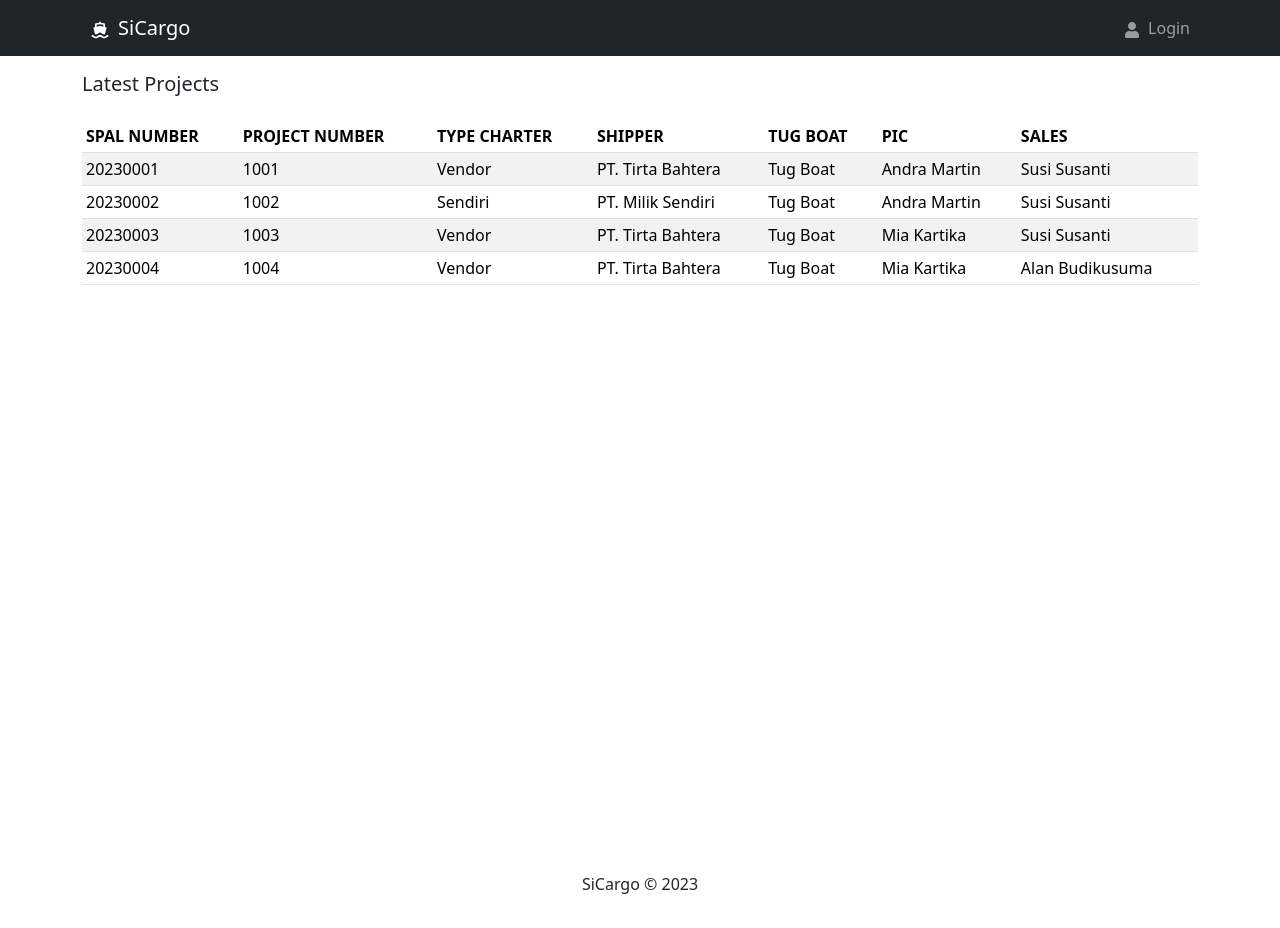
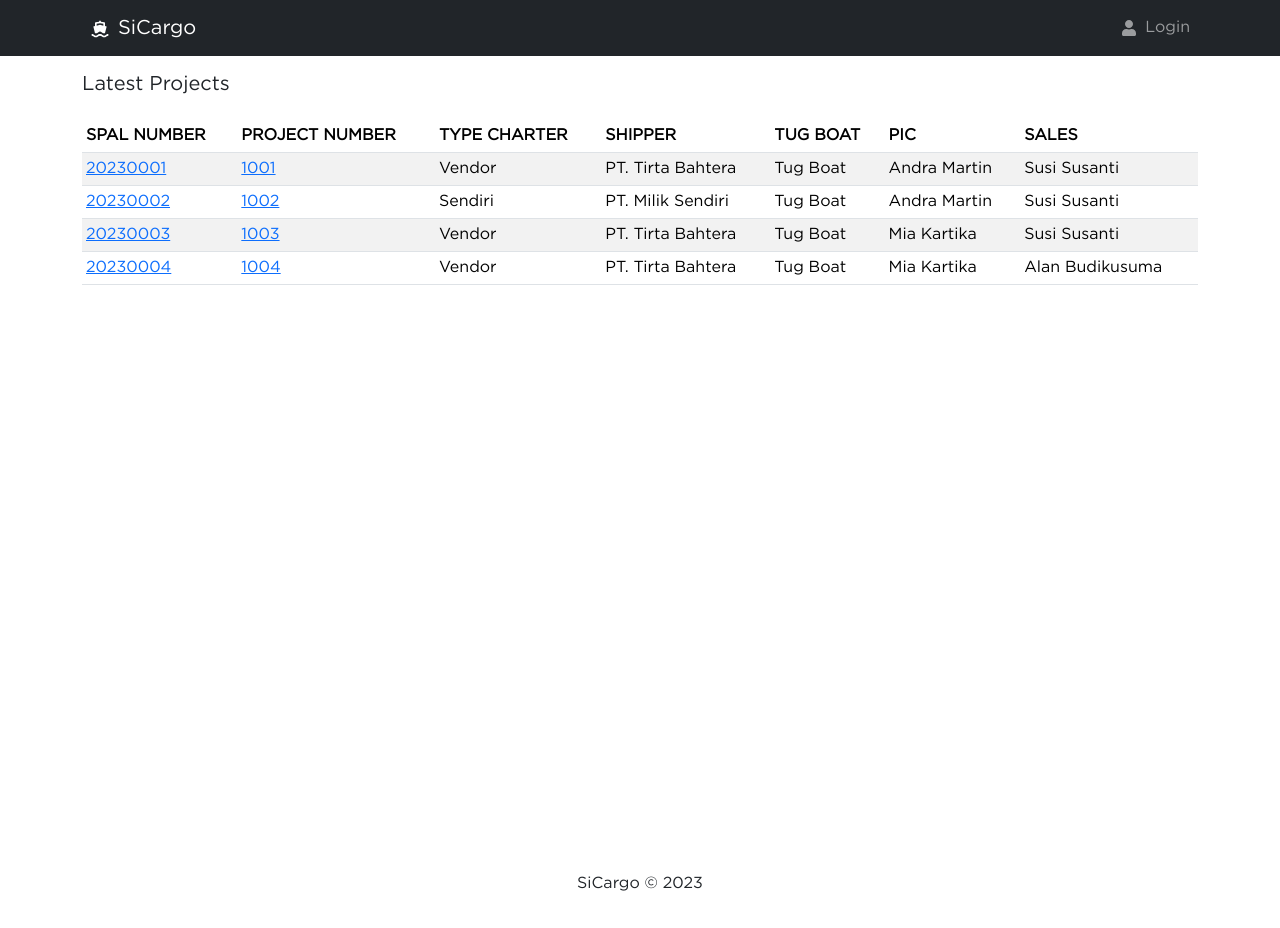
Before and after one commit to amulyana2020/project-management, a React (Create React App) app in the folder frontend/: page / in a window 1280 px wide. Built offline with nearby package versions, Linux system fonts and the light colour scheme.

Commit message:
Add React Router DOM and React Router Bootstrap

```diff
--- a/frontend/package.json
+++ b/frontend/package.json
@@ -11,6 +11,8 @@
     "react-bootstrap": "^2.8.0",
     "react-dom": "^18.2.0",
     "react-icons": "^4.10.1",
+    "react-router-bootstrap": "^0.26.2",
+    "react-router-dom": "^6.14.1",
     "react-scripts": "5.0.1",
     "web-vitals": "^2.1.4"
   },
--- a/frontend/src/App.js
+++ b/frontend/src/App.js
@@ -1,7 +1,7 @@
 import Header from './components/Header';
 import Footer from './components/Footer';
 import {Container} from 'react-bootstrap';
-import HomeScreen from './screens/HomeScreen';
+import {Outlet} from 'react-router-dom';
 
 function App() {
   return (
@@ -9,7 +9,7 @@ function App() {
       <Header />
       <main className='py-3 vh-100'>
         <Container>
-          <HomeScreen />
+          <Outlet />
         </Container>
       </main>
       <Footer />
--- a/frontend/src/components/Header.jsx
+++ b/frontend/src/components/Header.jsx
@@ -6,6 +6,8 @@ import {
 } from 'react-bootstrap';
 import {BiSolidShip} from 'react-icons/bi';
 import {FaUser} from 'react-icons/fa';
+import {LinkContainer} from 'react-router-bootstrap';
+
 const Header = () => {
   return (
     <header>
@@ -16,17 +18,21 @@ const Header = () => {
         collapseOnSelect
       >
         <Container>
-          <Navbar.Brand href='/'>
+          <LinkContainer to='/'>
+            <Navbar.Brand>
               <BiSolidShip className='mx-2' />
               SiCargo
             </Navbar.Brand>
+          </LinkContainer>
           <Navbar.Toggle aria-controls='basic-navbar-nav' />
           <Navbar.Collapse id='basic-navbar-nav'>
             <Nav className='ms-auto'>
-              <Nav.Link href='/login'>
+              <LinkContainer to='/login'>
+                <Nav.Link>
                   <FaUser className='mx-2' />
                   Login
                 </Nav.Link>
+              </LinkContainer>
             </Nav>
           </Navbar.Collapse>
         </Container>
--- a/frontend/src/index.css
+++ b/frontend/src/index.css
@@ -1,3 +1,12 @@
+@font-face {
+  font-family: 'Gotham Book';
+  src: url('../public/GothamBook.ttf');
+}
+
+* {
+  font-family: 'Gotham Book', sans-serif;
+}
+
 body {
   margin: 0;
   font-family: -apple-system, BlinkMacSystemFont,
--- a/frontend/src/index.js
+++ b/frontend/src/index.js
@@ -4,13 +4,32 @@ import './index.css';
 import App from './App';
 import reportWebVitals from './reportWebVitals';
 import 'bootstrap/dist/css/bootstrap.min.css';
+import {
+  createBrowserRouter,
+  createRoutesFromElements,
+  Route,
+  RouterProvider,
+} from 'react-router-dom';
+import HomeScreen from './screens/HomeScreen';
+
+const router = createBrowserRouter(
+  createRoutesFromElements(
+    <Route path='/' element={<App />}>
+      <Route
+        index={true}
+        path='/'
+        element={<HomeScreen />}
+      />
+    </Route>
+  )
+);
 
 const root = ReactDOM.createRoot(
   document.getElementById('root')
 );
 root.render(
   <React.StrictMode>
-    <App />
+    <RouterProvider router={router} />
   </React.StrictMode>
 );
 
--- a/frontend/src/screens/HomeScreen.jsx
+++ b/frontend/src/screens/HomeScreen.jsx
@@ -1,6 +1,7 @@
 import React from 'react';
 import {Table} from 'react-bootstrap';
 import projects from '../projects';
+import {Link} from 'react-router-dom';
 
 const HomeScreen = () => {
   return (
@@ -26,8 +27,20 @@ const HomeScreen = () => {
         <tbody>
           {projects.map(project => (
             <tr key={project._id}>
-              <td>{project.spal_number}</td>
-              <td>{project.project_number}</td>
+              <td>
+                <Link
+                  to={`/project/${project._id}`}
+                >
+                  {project.spal_number}
+                </Link>
+              </td>
+              <td>
+                <Link
+                  to={`/project/${project._id}`}
+                >
+                  {project.project_number}
+                </Link>
+              </td>
               <td>{project.type_charter}</td>
               <td>{project.shipper}</td>
               <td>{project.tug_boat}</td>
```
Also changed, not shown: frontend/public/GothamBook.ttf (added), 1 other file (tests, documents, lock files or other folders). Lines whose indentation alone changed are shown as unchanged.
